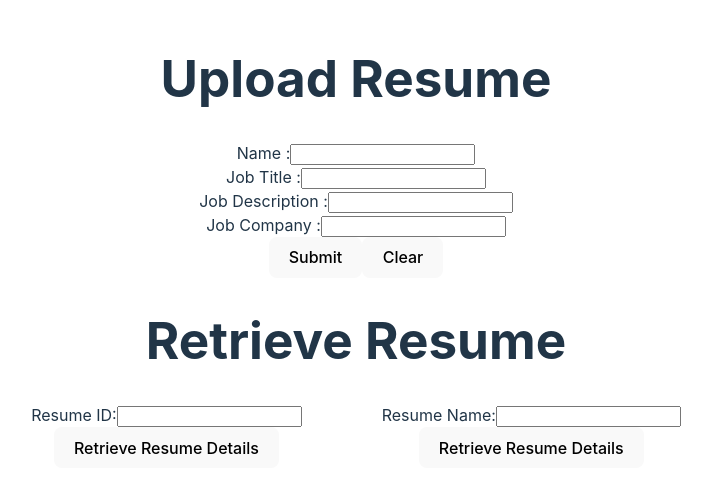
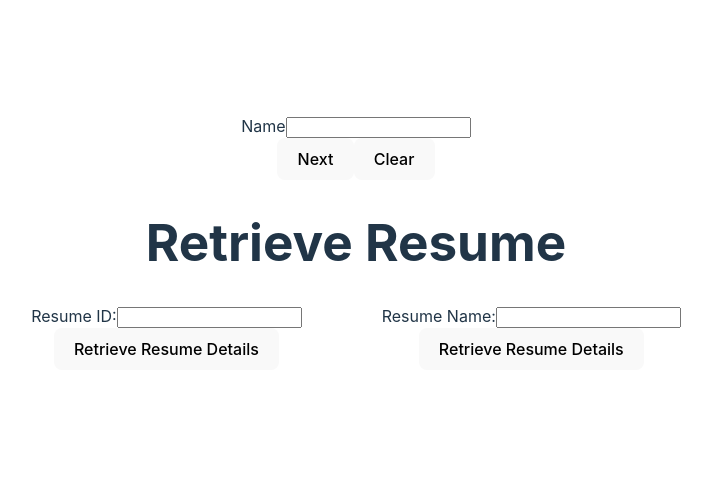
Before and after one commit to akhiranandan/Resume-Service, a React (Vite) app in the folder client/: page / in a window 1280 px wide. Shown: the part 158-650 px from the top of the page, without its empty margins (284-996 px from the left). Built offline with nearby package versions, Linux system fonts and the light colour scheme.

Commit message:
making multi tab input form

```diff
--- a/client/src/App.jsx
+++ b/client/src/App.jsx
@@ -1,7 +1,6 @@
 import React, { useState } from "react";
 import axios from "axios";
 import "./App.css";
-import Input from "./components/Input";
 import RetrieveResume from "./components/RetrieveResume";
 import { useForm } from "react-hook-form";
 
@@ -16,10 +15,6 @@ const App = () => {
   const [displayId, setDisplayId] = useState("");
   const [error, setError] = useState("");
 
-  const { register, handleSubmit, reset } = useForm({
-    defaultValues: initialResumeDetails,
-  });
-
   const fields = [
     { name: "name", label: "Name", isRequired: true },
     { name: "job_title", label: "Job Title", isRequired: true },
@@ -28,10 +23,16 @@ const App = () => {
   ];
 
   const onSubmit = async (data) => {
+    const updatedFormData = { ...formData, ...data };
+    setFormData(updatedFormData);
+
+    if (currentStep < fields.length - 1) {
+      setCurrentStep(currentStep + 1);
+    } else {
       try {
         const response = await axios.post(
           "http://localhost:8080/api/uploadResumeDetails",
-        data
+          updatedFormData
         );
         setDisplayId(response.data.resume_id);
         setError("");
@@ -39,39 +40,109 @@ const App = () => {
       } catch (error) {
         setError("Error uploading resume: " + error.message);
       }
+    }
   };
+
+
+//   const handleClear = () => {
+//     reset();
+//     setDisplayId("");
+//     setError("");
+//   };
+
+//   return (
+//     <div>
+//       <h1>Upload Resume</h1>
+//       <form onSubmit={handleSubmit(onSubmit)}>
+//         {fields.map((item) => (
+//           <Input
+//             key={item.name}
+//             label={item.label}
+//             name={item.name}
+//             register={register}
+//             isRequired={item.isRequired}
+//           />
+//         ))}
+//         <button type="submit">Submit</button>
+//         <button type="button" onClick={handleClear}>
+//           Clear
+//         </button>
+//       </form>
+
+//       {error && <p className="error">{error}</p>}
+//       {displayId && <p>Your Resume ID is: {displayId}</p>}
+
+//       <RetrieveResume />
+//     </div>
+//   );
+// };
+
+  const { register, handleSubmit, formState: { errors }, reset } = useForm({
+        defaultValues: initialResumeDetails,
+      });
+  const [currentStep, setCurrentStep] = useState(0);
+  const [formData, setFormData] = useState({});
+
+
 
   const handleClear = () => {
     reset();
-    setDisplayId("");
-    setError("");
+    setFormData({});
+    setCurrentStep(0);
+  };
+
+  const goToPreviousStep = () => {
+    if (currentStep > 0) {
+      setCurrentStep(currentStep - 1);
+    }
   };
 
   return (
     <div>
-      <h1>Upload Resume</h1>
       <form onSubmit={handleSubmit(onSubmit)}>
-        {fields.map((item) => (
-          <Input
-            key={item.name}
-            label={item.label}
-            name={item.name}
-            register={register}
-            isRequired={item.isRequired}
+        {fields.slice(currentStep, currentStep + 1).map((item) => (
+          <div key={item.name}>
+            <label>{item.label}</label>
+            <input
+              {...register(item.name, { required: item.isRequired })}
+              defaultValue={formData[item.name] || ""}
             />
+            {errors[item.name] && <p>{item.label} is required</p>}
+          </div>
         ))}
+        <div>
+          {currentStep > 0 && (
+            <button type="button" onClick={goToPreviousStep}>
+              Previous
+            </button>
+          )}
+          {currentStep < fields.length - 1 ? (
+            <button type="submit">Next</button>
+          ) : (
             <button type="submit">Submit</button>
+          )}
           <button type="button" onClick={handleClear}>
             Clear
           </button>
+        </div>
       </form>
+
+      {currentStep === fields.length && (
+        <div>
+          <h2>Submitted Data:</h2>
+          {Object.entries(formData).map(([key, value]) => (
+            <p key={key}>
+              {key}: {value}
+            </p>
+          ))}
+        </div>
+      )}
 
           {error && <p className="error">{error}</p>}
            {displayId && <p>Your Resume ID is: {displayId}</p>}
-
       <RetrieveResume />
     </div>
   );
-};
+}
 
 export default App;
--- a/client/src/components/Input.jsx
+++ /dev/null
@@ -1,12 +0,0 @@
-import React from "react";
-
-const Input = ({ label, name, register, isRequired }) => {
-  return (
-    <div>
-      <label>{label} :</label>
-      <input type="text" {...register(name, { required: isRequired })} />
-    </div>
-  );
-};
-
-export default Input;
```
Lines whose indentation alone changed are shown as unchanged.
